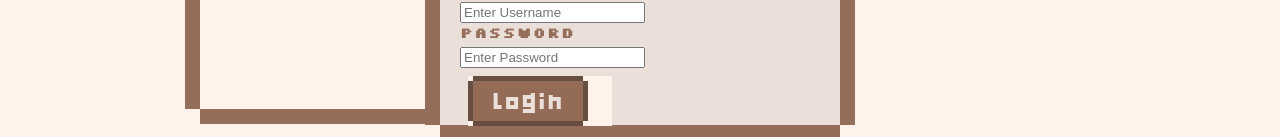
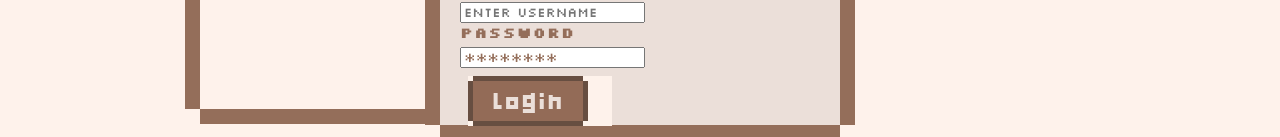
Before and after one commit to chanc245/Granny-Bytes, a website: page public/login.html in a window 1280 px wide. Shown: the part 357-494 px from the top of the page. Drawn offline with Linux system fonts and the light colour scheme.

Commit message:
login placeholder text

```diff
--- a/public/login.html
+++ b/public/login.html
@@ -24,9 +24,9 @@
         <div class="login-psw">
           <label for="psw"><b>Password</b></label>
 
-          <input
+          <input id="password"
             type="password"
-            placeholder="Enter Password"
+            placeholder="********"
             name="psw"
             required
           />
--- a/public/style.css
+++ b/public/style.css
@@ -108,6 +108,14 @@ footer p {
     15px 0 0 0 #946e5a,
     0 -15px 0 0 #946e5a,
     0 15px 0 0 #946e5a;
+}
+
+::placeholder {
+  font-family: "Silkscreen", sans-serif;
+}
+
+#password::placeholder {
+  color: #946e5a;
 }
 
 .popup-background {
```
